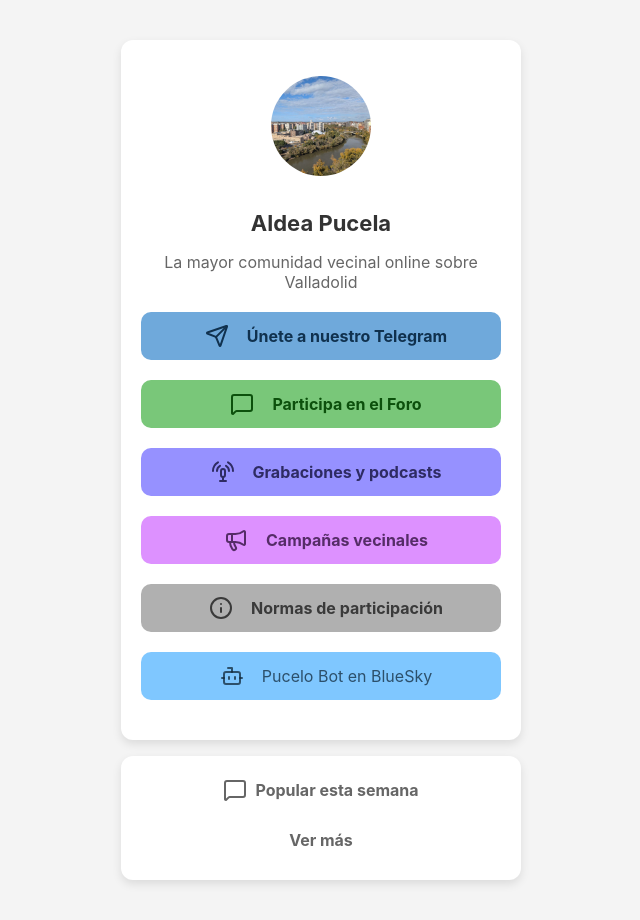
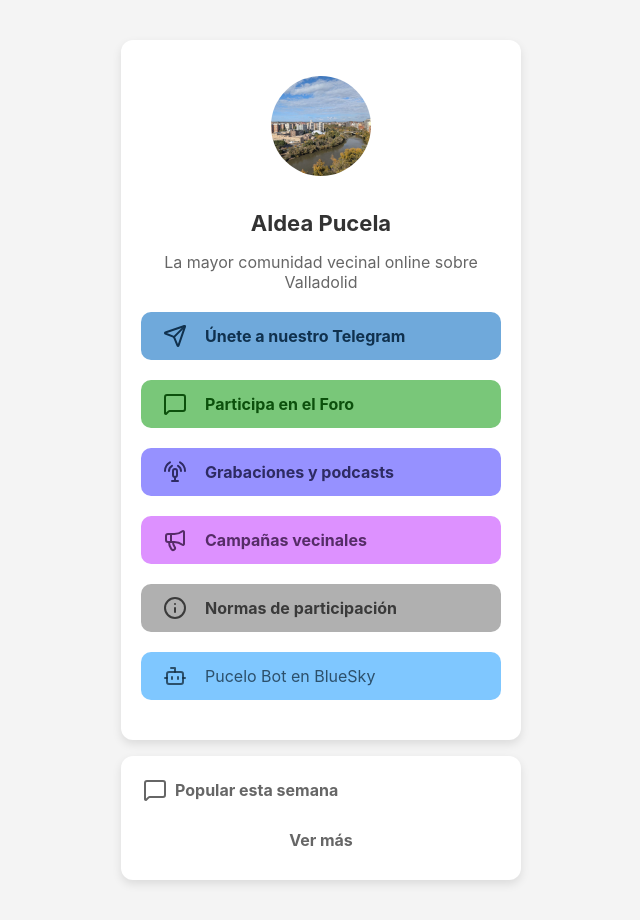
Before and after one commit to aldeapucela/web, a Jekyll site: the page built from index.md, in a window 1280 px wide. Shown: the whole page, without its empty margins (319-959 px from the left). Built offline with Jekyll 4.4.1, drawn with Linux system fonts in a browser that asks for light colours; a script that is not in the unit is left out; comment, search, counter and statistics services are not loaded.

Commit message:
Alineación de iconos

```diff
--- a/css/styles.css
+++ b/css/styles.css
@@ -66,7 +66,7 @@
 .btn, #foro h2 {
   display: flex;
   align-items: center;
-  justify-content: center;
+  justify-content: flex-start;
   gap: 8px; /* Espaciado entre icono y texto */
   font-weight: bold;
   padding: 12px;
@@ -76,10 +76,13 @@
 }
 .btn i, #foro h2 i {
   width: 24px; /* Ancho fijo para los iconos */
+  height: 24px; /* Altura fija para los iconos */
   display: inline-flex;
   justify-content: center;
   align-items: center;
   font-size: 1.2em;
+  min-width: 24px; /* Asegura que el ancho mínimo sea fijo */
+  margin-left: 20px; /* Margen izquierdo fijo para todos los iconos */
 }
 .btn svg {
   margin: 0 10px;
```
